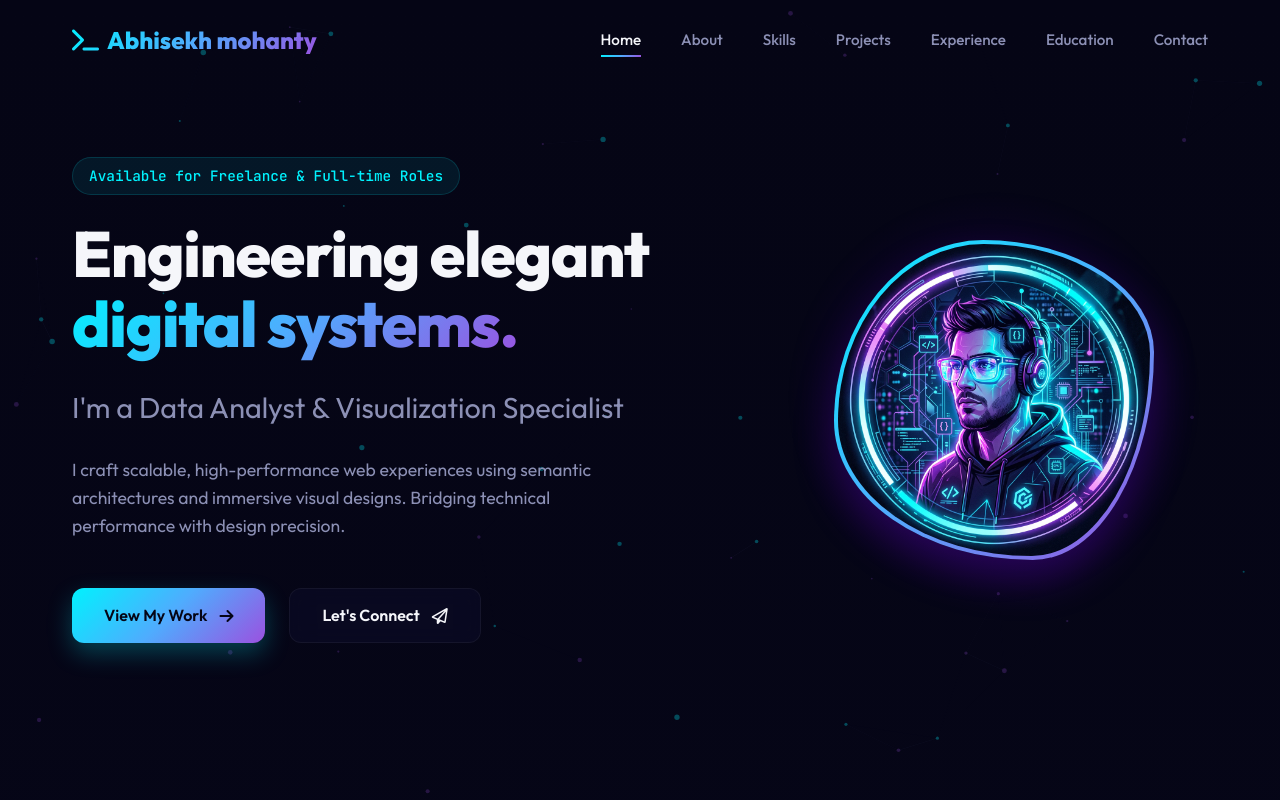
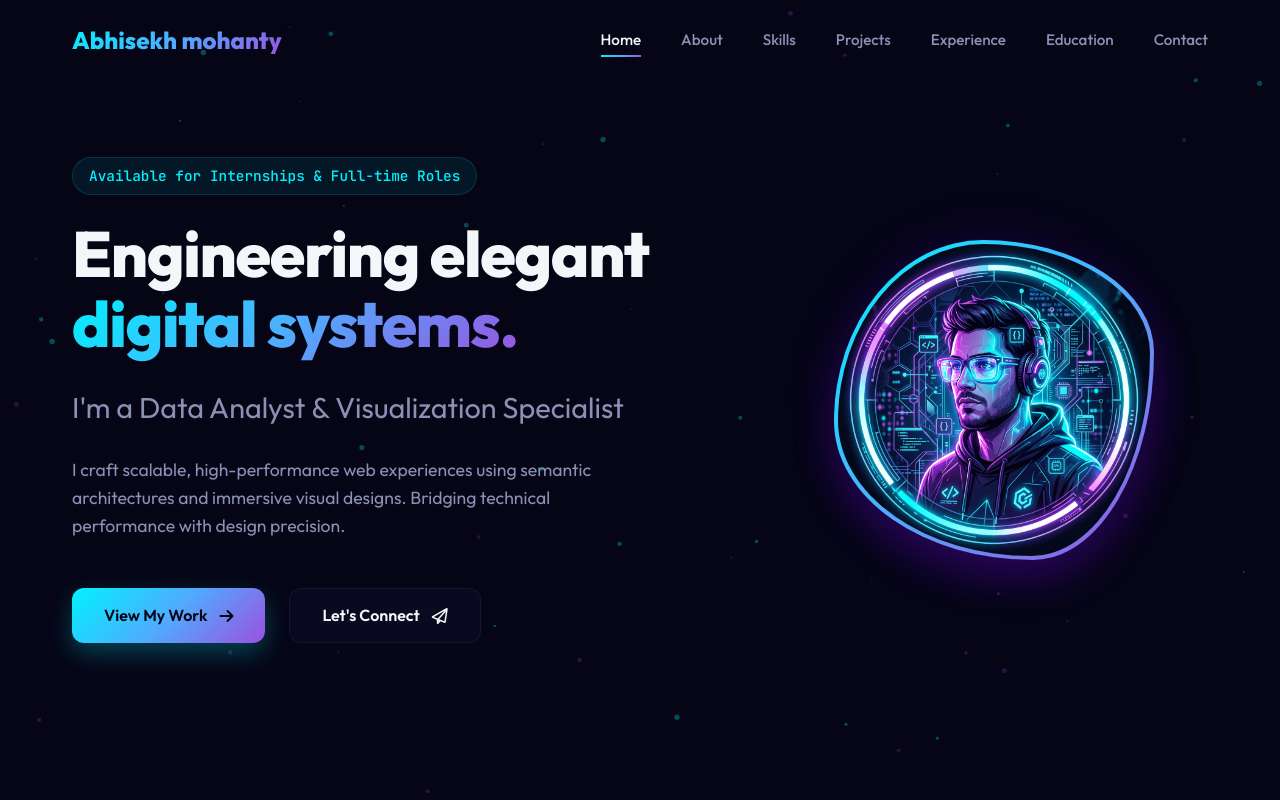
Before and after one commit to Abhisekh-devloper/new_portfolio1, a plain HTML site: page index.html in a window 1280 px wide. Shown: the top 800 px of the page. Drawn offline with Linux system fonts and the light colour scheme; animation ran at ten frames a second.

Commit message:
eight commit

```diff
--- a/index.html
+++ b/index.html
@@ -24,7 +24,6 @@
   <header class="header">
     <div class="container nav-container">
       <a href="#home" class="logo">
-        <i class="fa-solid fa-terminal"></i>
         <span id="profile-name-nav">Abhisekh mohanty</span>
       </a>
 
@@ -52,7 +51,7 @@
   <section id="home" class="hero">
     <div class="container hero-grid">
       <div class="hero-content">
-        <span class="hero-tag">Available for Freelance & Full-time Roles</span>
+        <span class="hero-tag">Available for Internships & Full-time Roles</span>
         <h1 class="hero-title">Engineering elegant<br><span>digital systems.</span></h1>
         <div class="hero-subtitle">I'm a <span id="hero-role-typed"></span></div>
         <p class="hero-desc">I craft scalable, high-performance web experiences using semantic architectures and immersive visual designs. Bridging technical performance with design precision.</p>
@@ -258,7 +257,6 @@
   <footer class="footer">
     <div class="container footer-content">
       <div class="logo">
-        <i class="fa-solid fa-terminal"></i>
         <span id="profile-footer-name">Abhisekh mohanty</span>
       </div>
 
```
